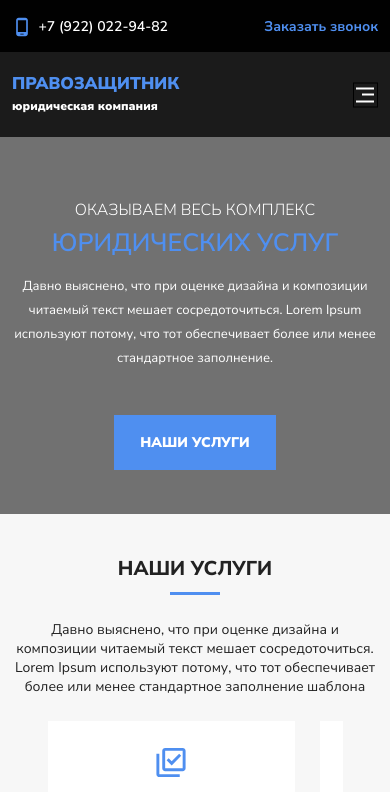
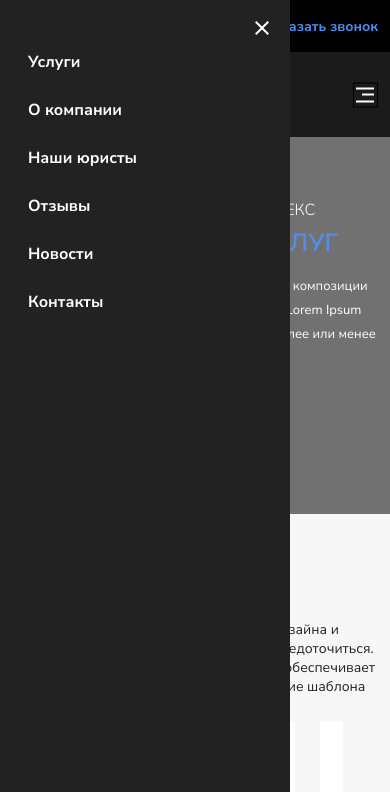
Before and after one commit to surrenn/lawyer_project, a plain HTML site: page src/index.html in a window 390 px wide. Both pictures are taken after a click on the element 365 px from the left and 94 px from the top of the page. Shown: the top 792 px of the page. Drawn offline with nearby package versions, Linux system fonts and the light colour scheme; files that its build step writes are made by us from their sources; files whose address does not match are found by name.

Commit message:
Hamburger is working

```diff
--- a/gulpfile.js
+++ b/gulpfile.js
@@ -45,7 +45,7 @@ gulp.task("html", function () {
 
 gulp.task("scripts", function () {
   return gulp
-    .src("src/js/**/*.js")
+    .src("src/js/*.js")
     .pipe(gulp.dest("dist/js"))
     .pipe(browserSync.stream());
 });
--- a/src/index.html
+++ b/src/index.html
@@ -6,6 +6,8 @@
 
     <link rel="stylesheet" href="css/style.min.css" />
     <link rel="stylesheet" href="css/bootstrap-grid.min.css" />
+
+    <script src="./js/index.js" defer></script>
     <title>Правозащитник</title>
   </head>
   <body>
@@ -70,6 +72,26 @@
           </div>
         </div>
       </div>
+
+      <div class="hamburger-menu">
+        <img
+          src="./icons/white/close_icon.svg"
+          alt="closer"
+          class="hamburger-closer"
+        />
+        <nav>
+          <ul class="navigation__hamburger">
+            <li class="hamburger__item"><a href="#">Услуги</a></li>
+            <li class="hamburger__item"><a href="#">О компании</a></li>
+            <li class="hamburger__item">
+              <a href="#">Наши юристы</a>
+            </li>
+            <li class="hamburger__item"><a href="#">Отзывы</a></li>
+            <li class="hamburger__item"><a href="#">Новости</a></li>
+            <li class="hamburger__item"><a href="#">Контакты</a></li>
+          </ul>
+        </nav>
+      </div>
     </header>
 
     <main>
@@ -124,6 +146,7 @@
               </div>
             </div>
           </div>
+
           <div class="promo__overlay"></div>
         </div>
       </section>
@@ -839,6 +862,7 @@
         </div>
       </section>
     </main>
+
     <footer>
       <div class="container">
         <div class="footer__top">
--- /dev/null
+++ b/src/js/index.js
@@ -0,0 +1,18 @@
+let hamburger = document.querySelector(".hamburger");
+let hamburgerMenu = document.querySelector(".hamburger-menu");
+let hamburgerCloser = document.querySelector(".hamburger-closer");
+let menuLinks = document.querySelectorAll(".hamburger__item");
+
+hamburger.addEventListener("click", function () {
+  hamburgerMenu.classList.add("hamburger-menu__active");
+});
+
+hamburgerCloser.addEventListener("click", function () {
+  hamburgerMenu.classList.remove("hamburger-menu__active");
+});
+
+menuLinks.forEach((item) => {
+  item.addEventListener("click", () => {
+    hamburgerMenu.classList.remove("hamburger-menu__active");
+  });
+});
--- /dev/null
+++ b/src/scss/blocks/_hamburger_menu.scss
@@ -0,0 +1,36 @@
+.hamburger-menu {
+  display: none;
+  position: fixed;
+  top: 0;
+  left: -100%;
+  z-index: 13;
+  width: 290px;
+  height: 100vh;
+  padding: 50px 0 0 28px;
+  background-color: #222;
+  transition: all 0.6s;
+  .navigation__hamburger {
+    li {
+      margin-bottom: 24px;
+      a {
+        color: #fff;
+        font-size: 16px;
+        font-weight: 700;
+        line-height: 19px;
+        &:hover {
+          color: $main-color;
+        }
+      }
+    }
+  }
+  .hamburger-closer {
+    width: 24px;
+    height: 24px;
+    position: absolute;
+    right: 16px;
+    top: 16px;
+  }
+  &__active {
+    left: 0;
+  }
+}
--- a/src/scss/blocks/_header.scss
+++ b/src/scss/blocks/_header.scss
@@ -70,26 +70,6 @@
     line-height: 13px;
     text-transform: lowercase;
   }
-  .navigation {
-    width: 670px;
-    margin-top: 45px;
-    display: flex;
-    justify-content: space-between;
-    align-items: center;
-    list-style-type: none;
-    float: right;
-    li {
-      a {
-        color: #fff;
-        font-size: 18px;
-        font-weight: 700;
-        line-height: 21px;
-        &:hover {
-          color: $main-color;
-        }
-      }
-    }
-  }
   .hamburger {
     display: none;
   }
--- /dev/null
+++ b/src/scss/blocks/_navigation.scss
@@ -0,0 +1,20 @@
+.navigation {
+  width: 670px;
+  margin-top: 45px;
+  display: flex;
+  justify-content: space-between;
+  align-items: center;
+  list-style-type: none;
+  float: right;
+  li {
+    a {
+      color: #fff;
+      font-size: 18px;
+      font-weight: 700;
+      line-height: 21px;
+      &:hover {
+        color: $main-color;
+      }
+    }
+  }
+}
--- a/src/scss/blocks/media/_media_footer.scss
+++ b/src/scss/blocks/media/_media_footer.scss
@@ -104,6 +104,3 @@
     }
   }
 }
-
-@media (max-width: 390px) {
-}
--- /dev/null
+++ b/src/scss/blocks/media/_media_hamburger_menu.scss
@@ -0,0 +1,5 @@
+@media (max-width: 992px) {
+  .hamburger-menu {
+    display: block;
+  }
+}
--- a/src/scss/blocks/media/_media_header.scss
+++ b/src/scss/blocks/media/_media_header.scss
@@ -1,18 +1,3 @@
-@media (max-width: 1200px) {
-  header {
-    .subheader {
-      .navigation {
-        width: 580px;
-        &__item {
-          a {
-            font-size: 17px;
-          }
-        }
-      }
-    }
-  }
-}
-
 @media (max-width: 992px) {
   header {
     .subheader {
@@ -28,9 +13,6 @@
       }
       &__official {
         font-size: 16px;
-      }
-      .navigation {
-        display: none;
       }
       .hamburger {
         position: absolute;
--- /dev/null
+++ b/src/scss/blocks/media/_media_navigation.scss
@@ -0,0 +1,16 @@
+@media (max-width: 1200px) {
+  .navigation {
+    width: 580px;
+    &__item {
+      a {
+        font-size: 17px;
+      }
+    }
+  }
+}
+
+@media (max-width: 992px) {
+  .navigation {
+    display: none;
+  }
+}
--- a/src/scss/style.scss
+++ b/src/scss/style.scss
@@ -35,7 +35,9 @@
 @import "blocks/titles";
 @import "blocks/angles";
 @import "blocks/header";
+@import "blocks/navigation";
 @import "blocks/promo";
+@import "blocks/hamburger_menu";
 @import "blocks/services";
 @import "blocks/company";
 @import "blocks/lawyers";
@@ -45,7 +47,9 @@
 @import "blocks/afterfooter";
 @import "blocks/media/media_titles";
 @import "blocks/media/media_header";
+@import "blocks/media/media_navigation";
 @import "blocks/media/media_promo";
+@import "blocks/media/media_hamburger_menu";
 @import "blocks/media/media_services";
 @import "blocks/media/media_company";
 @import "blocks/media/media_lawyers";
```
Also changed, not shown: dist/index.html (+1 -1 lines), dist/js/index.js (added, +18 -0 lines), dist/css/style.min.css, dist/icons/white/close_icon.svg (added), src/icons/white/close_icon.svg (added).
